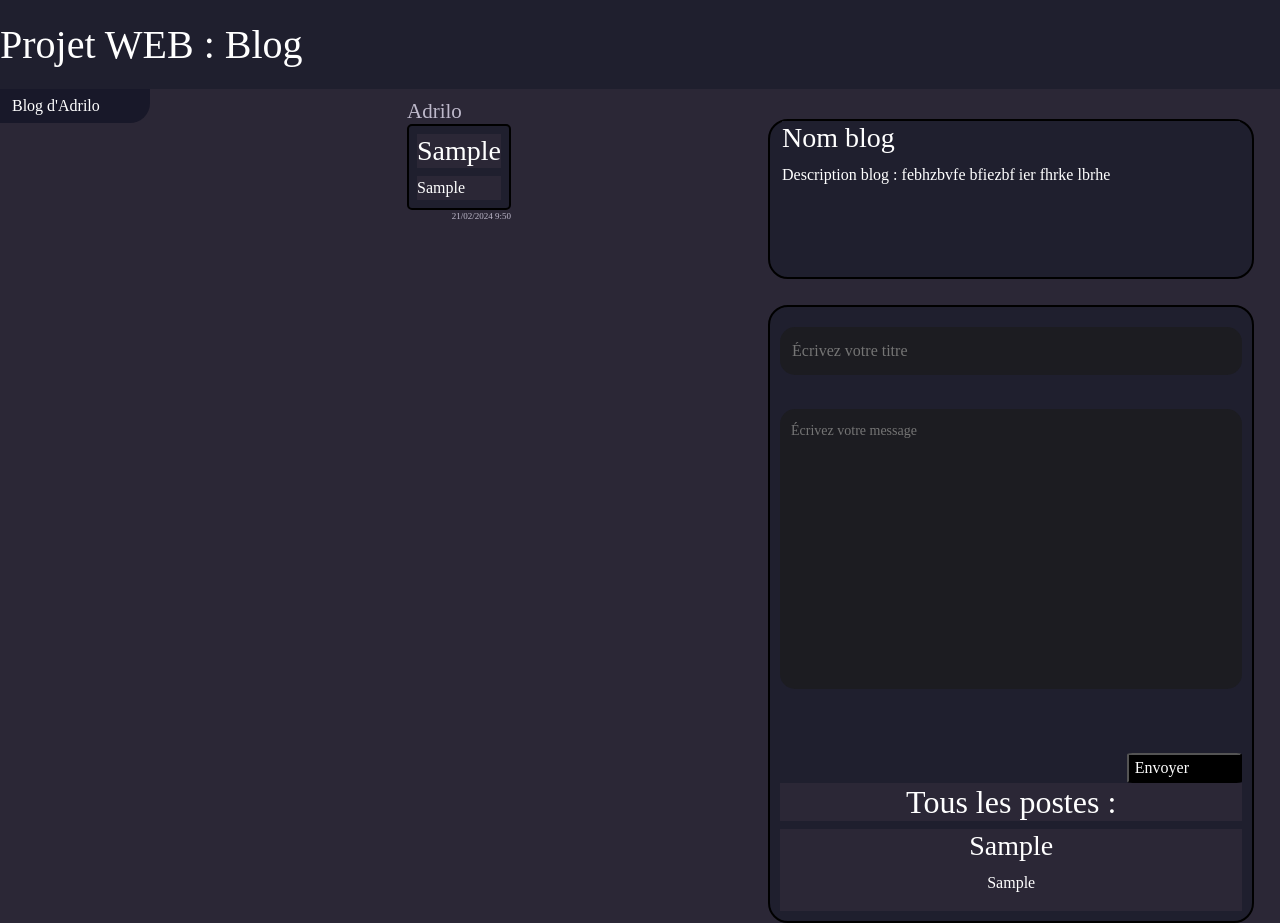
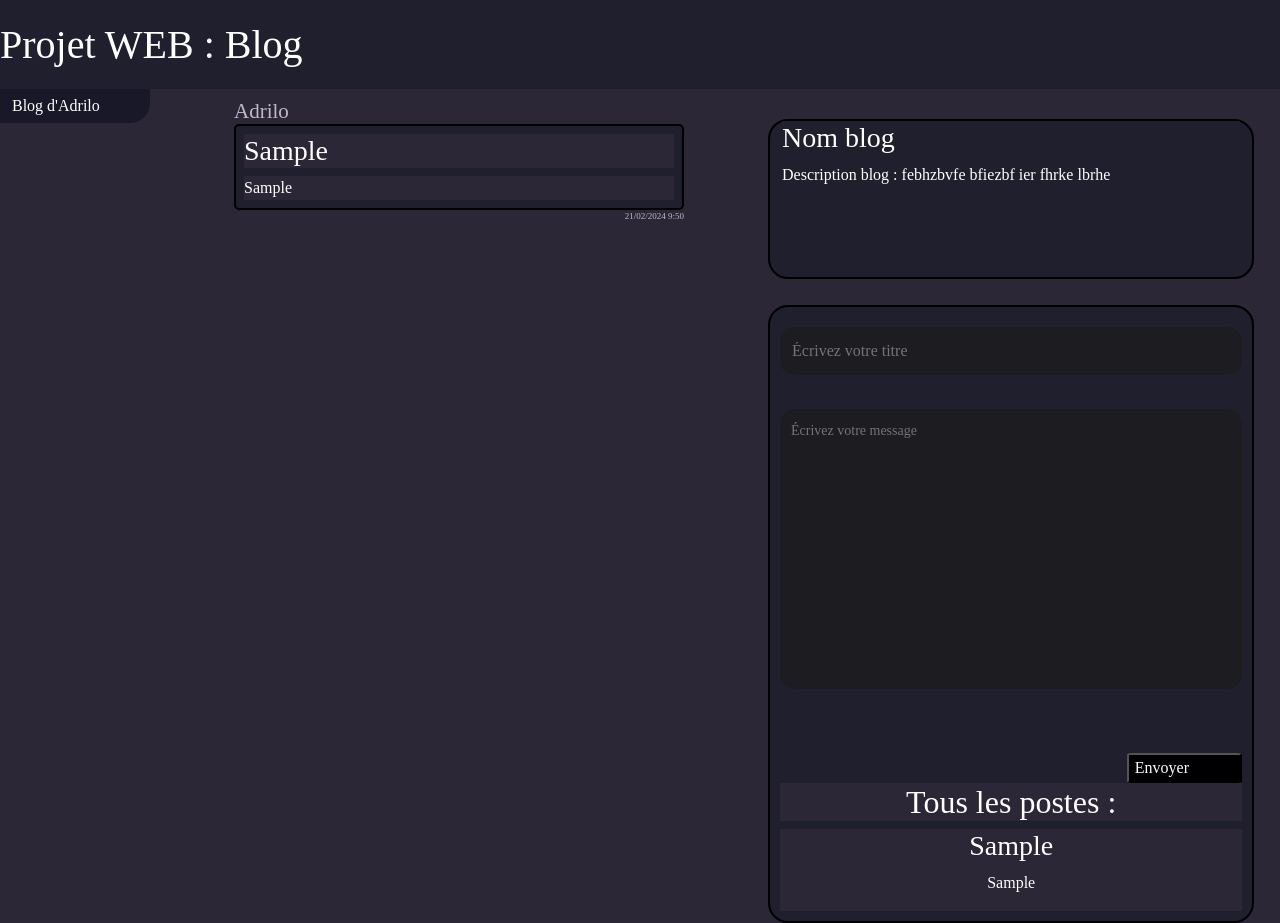
Before and after one commit to EdenKha/BlogProject, an Angular app: page / in a window 1280 px wide. Both pictures are taken after typing "Sample", "Sample" into the empty fields and a click on the button "Envoyer". Built offline with nearby package versions, Linux system fonts and the light colour scheme; a web font is replaced by a local one.

Commit message:
fix min-width message

```diff
--- a/src/app/message/message.component.css
+++ b/src/app/message/message.component.css
@@ -19,6 +19,7 @@
 }
 
 .Contenu{
+  min-width: 450px;
   margin: 0;
   border: 2px solid black;
   padding: 8px;
```
